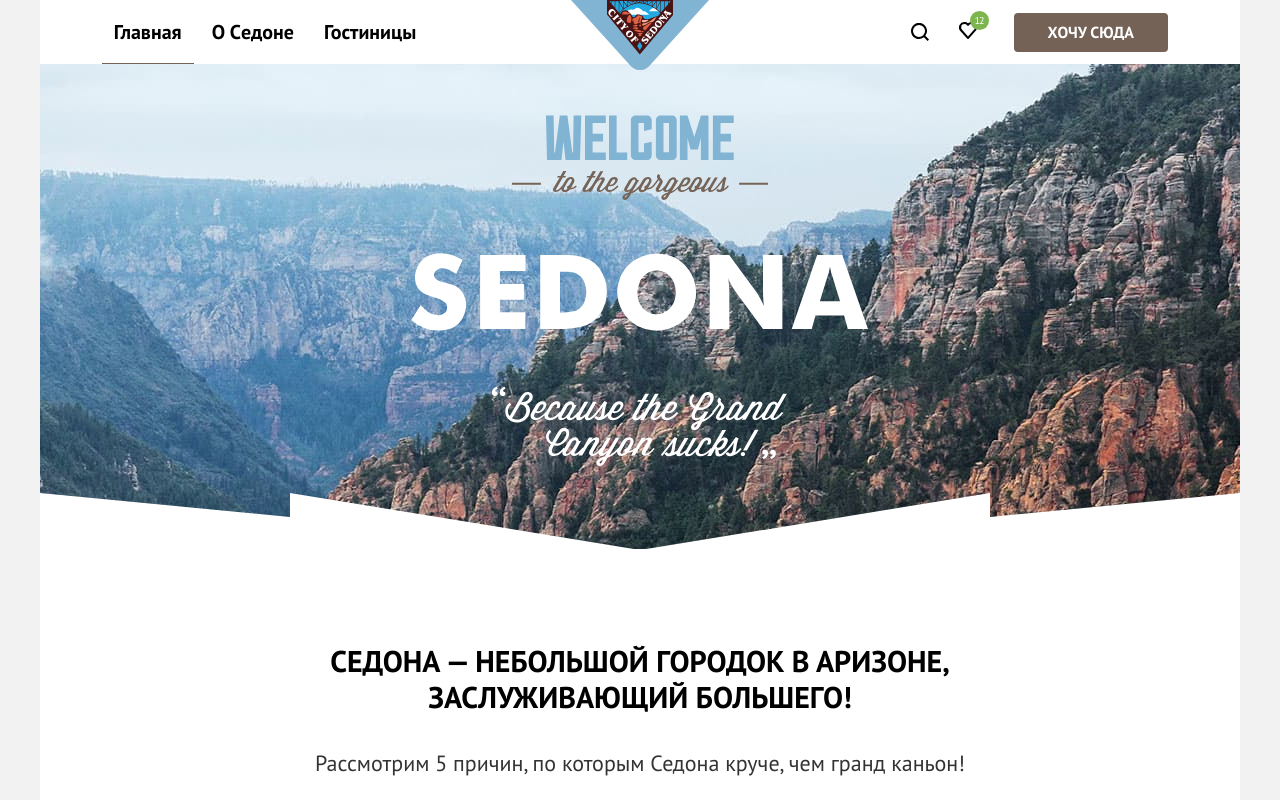
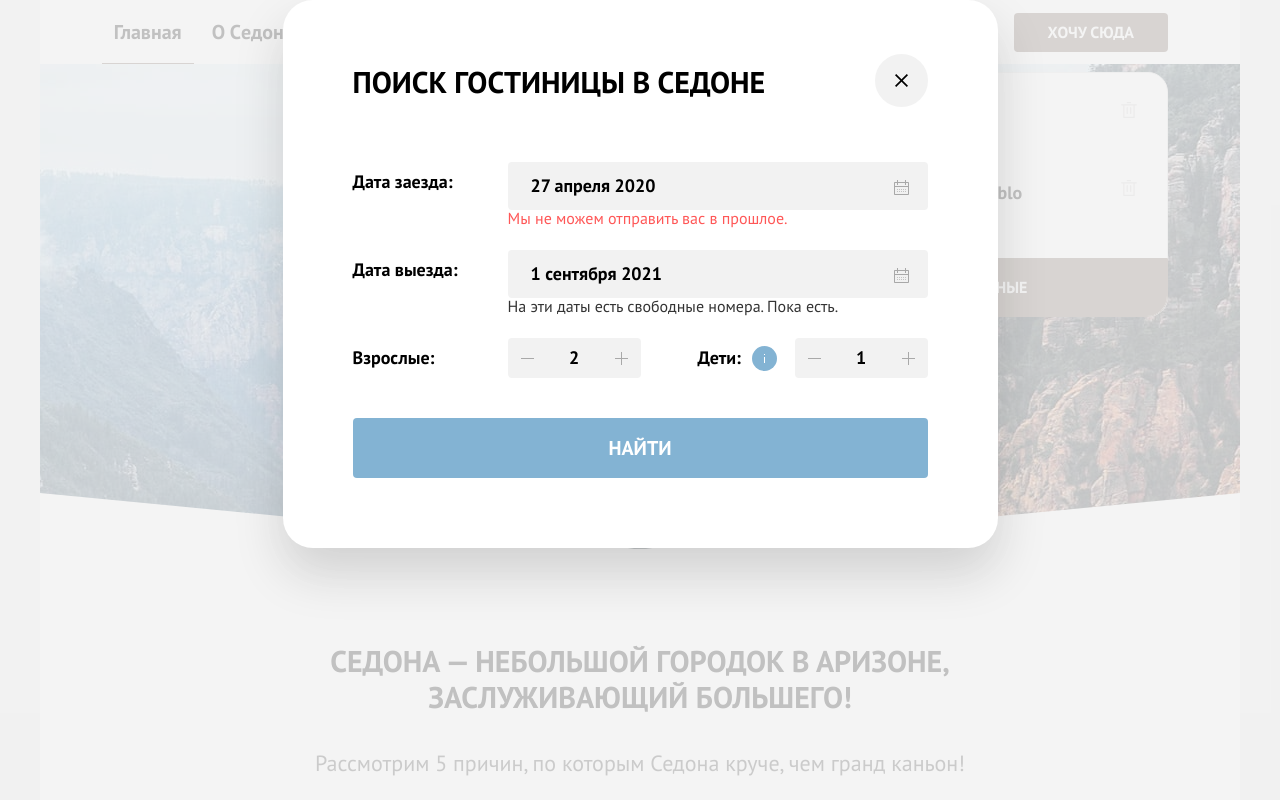
Before and after one commit to DenLisitsin/656565-sedona-32, a plain HTML site: page index.html in a window 1280 px wide. Shown: the top 800 px of the page. Drawn offline with Linux system fonts and the light colour scheme.

Commit message:
правки по замечаниям

```diff
--- a/index.html
+++ b/index.html
@@ -20,6 +20,9 @@
             <a href="catalog.html" class="navigation-link">Гостиницы</a>
           </li>
         </ul>
+        <a href="index.html" class="navigation-logo-link">
+         <img class="navigation-logo-image" src="/img/navigation-logo.svg" width="138" height="70" alt="логотип сайта">
+        </a>
         <ul class="navigation-list navigation-user">
           <li class="navigation-item search">
             <a href="#" class="navigation-link">
@@ -35,13 +38,13 @@
               <svg class="navigation-icon-circle" aria-hidden="true" focusable="false" width="19" height="19" fill="none" xmlns="http://www.w3.org/2000/svg"><path d="M19 9.5a9.5 9.5 0 1 1-19 0 9.5 9.5 0 0 1 19 0Z" fill="#7DB54F"/><path d="M5.63 12.26h1.4V7.42l.1-.59-.4.47-1.1.79-.38-.51 2.2-1.7h.36v6.38h1.37V13H5.63v-.74Zm7.83-4.67c0 .35-.07.72-.2 1.09a10.88 10.88 0 0 1-1.21 2.21c-.26.35-.52.69-.78 1.01l-.49.43v.04l.64-.11h2.18V13H9.62v-.29a33.15 33.15 0 0 0 1.17-1.32 15.09 15.09 0 0 0 1.25-1.83c.18-.32.32-.64.43-.95.1-.31.16-.61.16-.89 0-.33-.1-.6-.28-.81-.19-.22-.47-.33-.85-.33-.25 0-.5.05-.74.16-.24.1-.45.22-.62.35l-.33-.57c.23-.2.51-.36.83-.47.32-.11.66-.17 1.03-.17.29 0 .54.04.76.13a1.5 1.5 0 0 1 .91.9c.08.2.12.43.12.68Z" fill="#fff"/></svg>
               <span class="visually-hidden">Избранное</span>
             </a>
-            <div class="popover popover-favourites ">
+            <div class="popover popover-favourites popover-open ">
               <div class="popover-content">
                 <h2 class="visually-hidden">Избранное</h2>
                 <ul class="favourites-item-list">
                   <li class="favourites-item">
                     <a href="#" class="favourites-link">
-                      <img class="favourites-link-image" src="/img/popover_img_1.png" width="48" height="48" alt="фото гостиниы">
+                      <img class="favourites-link-image" src="img/popover_img_1.png" width="48" height="48" alt="фото гостиниы">
                        <h2 class="favourites-item-title">Desert Quail Inn</h2>
                        <p class="favourites-item-type">Мотель</p>
                     </a>
@@ -52,7 +55,7 @@
                   </li>
                   <li class="favourites-item">
                     <a href="#" class="favourites-link">
-                      <img class="favourites-link-image" src="/img/popover_img_2.png" width="48" height="48" alt="фото гостиниы">
+                      <img class="favourites-link-image" src="img/popover_img_2.png" width="48" height="48" alt="фото гостиниы">
                       <h2 class="favourites-item-title">Villas at Poco Diablo</h2>
                       <p class="favourites-item-type">Мотель</p>
                     </a>
@@ -190,7 +193,7 @@
        </section>
     </footer>
     </div>
-    <div class="modal-container">
+    <div class="modal-container modal-open">
       <div class="modal modal-search">
         <button class="modal-close-button">
           <span class="visually-hidden">Закрыть</span>
@@ -200,14 +203,19 @@
           <form class="modal-form" action="https://echo.htmlacademy.ru/" method="post">
             <p class="field-group">
               <label for="arrival-date" class="field-title">Дата заезда:</label>
+              <span class="input-container">
               <input type="text" class="date-form-field field" id="arrival-date" name="arrival-date" placeholder="27 апреля 2020">
-              <span class="calendar-image"></span>
+              <button type="button" class="calendar-button"></button>
+              </span>
               <span class="arrival-field-comment">Мы не можем отправить вас в прошлое.</span>
             </p>
             <p class="field-group">
               <label for="departure-date" class="field-title">Дата выезда:</label>
-              <input type="text" class="date-form-field field" id="departure-date" name="departure-date" placeholder="1 сентября 2021">
-              <span class="calendar-image"></span>
+              <span class="input-container">
+                   <input type="text" class="date-form-field field" id="departure-date" name="departure-date" placeholder="1 сентября 2021">
+                   <button type="button" class="calendar-button"></button>
+              </span>
+
               <span class="departure-field-comment">На эти даты есть свободные номера. Пока есть.</span>
             </p>
             <div class="people-number-container">
--- a/styles/styles.css
+++ b/styles/styles.css
@@ -133,15 +133,23 @@ body {
   border: solid 3px transparent;
 }
 
-.navigation::before {
-  background-image: url('../img/navigation-logo.svg');
+.navigation-logo-link {
   position: absolute;
   top: 0;
-  left: 531px;
+  left: 0;
+  right: 0;
+  bottom: 0;
   width: 138px;
   height: 70px;
-  content: "";
+  margin: auto;
+  border: 3px solid transparent;
+  border-radius: 10px;
   z-index: 1;
+}
+
+.navigation-logo-link:focus {
+  border-color: #83b3d3;
+  outline: none;
 }
 
 .navigation-link-current::before {
@@ -648,7 +656,7 @@ color: #756257;
 }
 
 .newsletter-email-form .field:focus {
-  border: 2px solid #000000;
+  border: 3px solid #000000;
 }
 
 .newsletter-email-form .field {
@@ -1065,8 +1073,6 @@ content: "";
 .pagination-link {
   font-family: "PT Sans", sans-serif;
   font-weight: 700;
-  font-size: 20px;
-  line-height: 26px;
   display: block;
   box-sizing: border-box;
   width: 55px;
@@ -1078,6 +1084,7 @@ content: "";
 
 .pagination-current {
   background-color: #f2f2f2;
+  border: 3px solid transparent;
 }
 
 .hotels-on-page {
@@ -1086,18 +1093,19 @@ content: "";
   font-size: 18px;
   line-height: 23px;
   color: #333333;
+  min-width: 386px;
 }
 
 .hotels-on-page .select-control {
   margin-left: 51px;
-  min-width: 160px;
+  max-width: 160px;
 }
 
 .pagination-link,
 .pagination-show-more,
 .submit-button {
   font-size: 20px;
-  line-height: 26px;
+  line-height: 20px;
 }
 
 .submit-button {
@@ -1579,6 +1587,7 @@ color: #000000  ;
   font-weight: 700;
   padding: 15px 0;
   border: 3px solid transparent;
+  outline: 1px solid #756257;
 }
 
 .all-favourites-button:hover {
@@ -1687,6 +1696,7 @@ color: #000000  ;
 }
 
 .date-form-field {
+  position: relative;
  width: 420px;
  margin-left: auto;
  border-radius: 4px;
@@ -1695,14 +1705,33 @@ color: #000000  ;
  line-height: 40px;
  font-weight: 700;
  padding-left: 20px;
+ padding-right: 45px;
  color: #000000;
  box-sizing: border-box;
  outline: 0;
  border: 3px solid transparent;
 }
 
+.date-form-field::placeholder {
+  color: #000000;
+}
+
 .date-form-field:focus {
   border-color: #83b3d3;
+}
+.date-form-field:active {
+  border-color: #000000;
+}
+
+.calendar-button {
+  position: absolute;
+  background-image: url('../img/icons/calendar.svg');
+  top: 18px;
+  right: 19px;
+  width: 15px;
+  height: 15px;
+border: none;
+opacity: 0.3;
 }
 
 .arrival-field-comment {
@@ -1862,6 +1891,7 @@ outline: 0;
   font-size: 20px;
   line-height: 40px;
   font-weight: 700;
+  padding: 7px 0;
 }
 
 .popover-info {
@@ -1878,6 +1908,7 @@ outline: 0;
   box-shadow: 0px 15px 30px rgba(0, 0, 0, 0.3);
   border-radius: 10px;
   z-index: 1;
+  display: none;
 }
 
 .popover-info::before {
@@ -1914,6 +1945,10 @@ outline: 0;
   right: 18px;
 }
 
+.info-button:hover > .popover-info {
+  display: block;
+}
+
 .info-icon {
   position: absolute;
   top: 0;
```
Also changed, not shown: catalog.html (+3 -0 lines), img/icons/calendar.svg (added).
